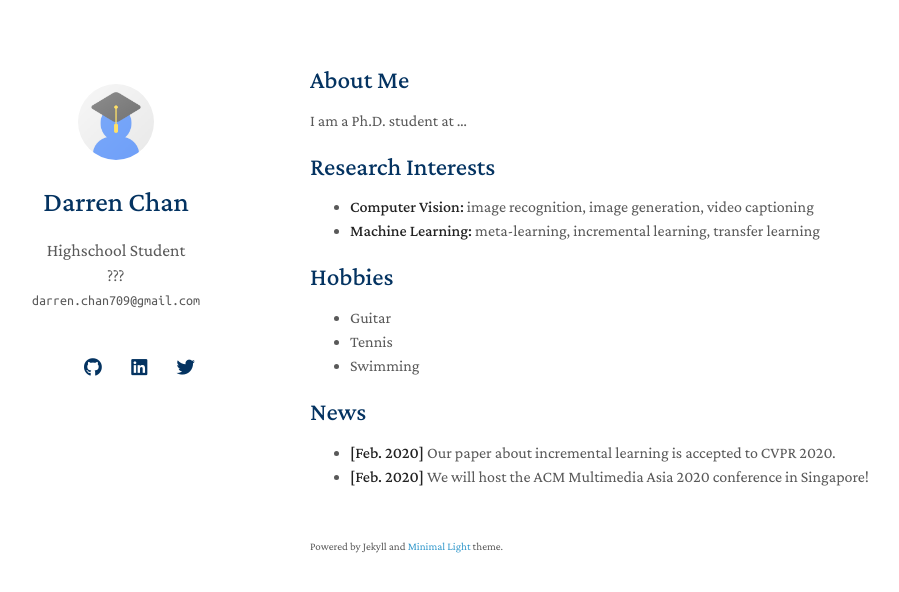
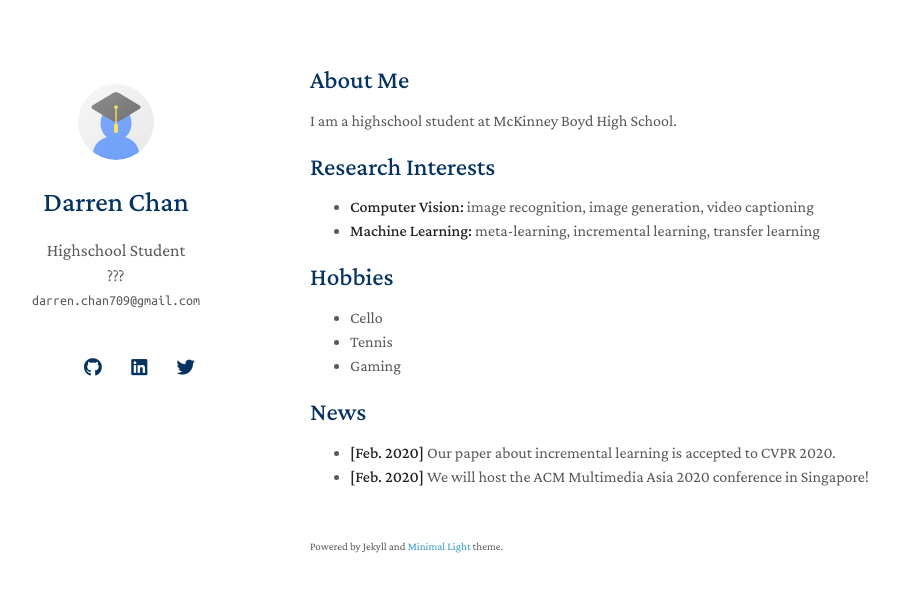
Before and after one commit to darrenzwc/my_personal_website, a Jekyll site: the page built from index.md, in a window 1280 px wide. Shown: the top 592 px of the page, without its empty margins (160-1059 px from the left). Built offline with Jekyll 4.4.1, drawn with Linux system fonts in a browser that asks for light colours; nearby versions of some CDN libraries; a style sheet for code colours, icons or effects is not loaded; our own code applies the rules of GitHub Pages for plain Markdown files.

Commit message:
Update index.md
updated text

```diff
--- a/index.md
+++ b/index.md
@@ -4,7 +4,7 @@ layout: homepage
 
 ## About Me
 
-I am a Ph.D. student at ...
+I am a highschool student at McKinney Boyd High School.
 
 ## Research Interests
 
@@ -13,9 +13,9 @@ I am a Ph.D. student at ...
 
 ## Hobbies
 
-- Guitar
+- Cello
 - Tennis
-- Swimming
+- Gaming
 
 ## News
 - **[Feb. 2020]** Our paper about incremental learning is accepted to CVPR 2020.
```
